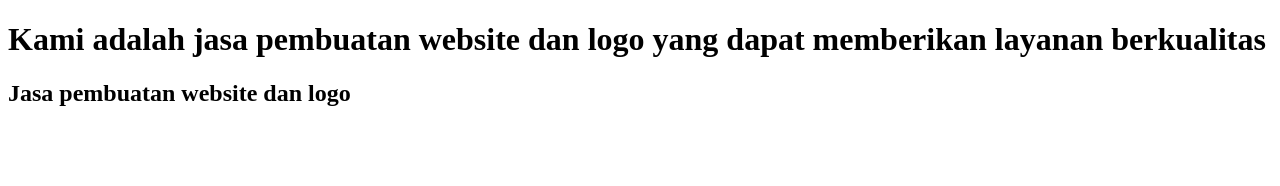
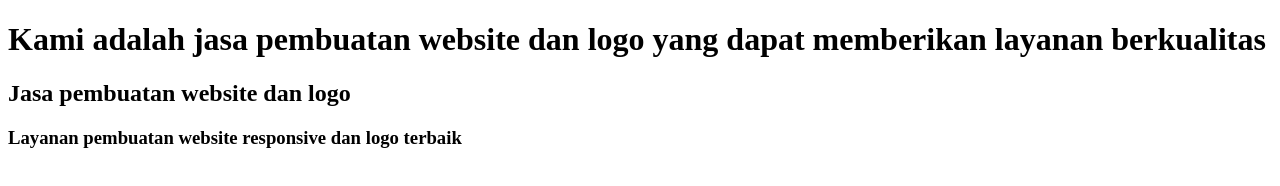
Before and after one commit to Arifdarmaji/belajar-niomic, a plain HTML site: page about.html in a window 1280 px wide. Drawn offline with Linux system fonts and the light colour scheme.

Commit message:
Add element h3 pada branch about

```diff
--- a/about.html
+++ b/about.html
@@ -9,6 +9,7 @@
 <body>
   <h1>Kami adalah jasa pembuatan website dan logo yang dapat memberikan layanan berkualitas</h1>
   <h2>Jasa pembuatan website dan logo</h2>
+  <h3>Layanan pembuatan website responsive dan logo terbaik</h3>
 </body>
 
 </html>
```
